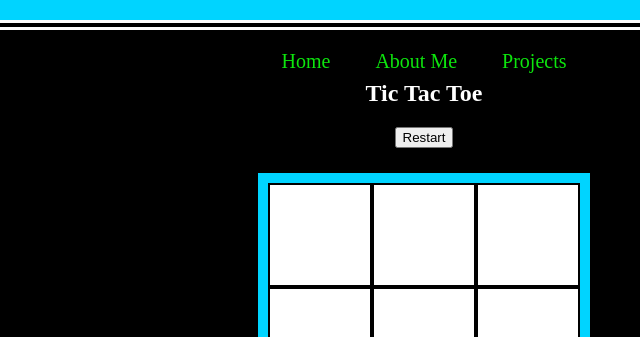
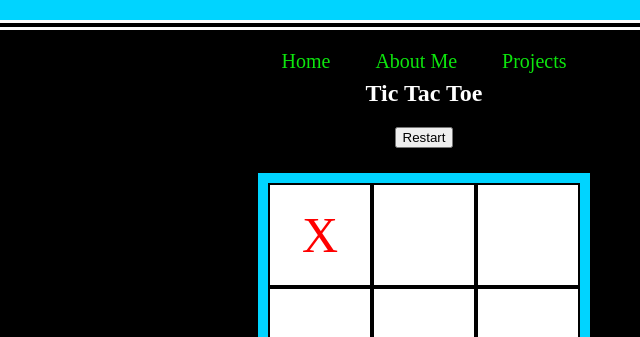
Before and after one commit to ChymeRu/ChymeRu.github.io, a plain HTML site: page TicTacToe.html in a window 1280 px wide. Both pictures are taken after a click on the element 536 px from the left and 234 px from the top of the page. Shown: the top 337 px of the page, 216-856 px from the left. Drawn offline with Linux system fonts and the light colour scheme.

Commit message:
FIXED TIC TAC TOE

```diff
--- a/TicTacToe.html
+++ b/TicTacToe.html
@@ -21,7 +21,8 @@
 				<div id="main">
 					<section>
 						<h1>Tic Tac Toe</h1>
-						<input type = "button" onclick="clearALL();" value="Restart"/>
+						<input type = "button" onclick="clearALL();" value="Restart">
+						<div id="winner"></div>
 						<div id="board">
 							<div id="r1c1" onclick="turn('r1c1');" class="box"></div>
 							<div id="r1c2" onclick="turn('r1c2');" class="box"></div>
--- a/TicTacToe.js
+++ b/TicTacToe.js
@@ -1,18 +1,25 @@
 //holds x or o
-var character = "<div class = 'oCSS'>X</div>";
+var character = "<div class = 'oCSS'>O</div>";
 
 //changes colors fo X's and O's
 
-}
+
 
 //handles X and O turns
 function turn(location) {
-	document.getElementById(location).innerHTML = character;
-	if(character == "<div class = 'oCSS'>O</div>"){
-		character = "<div class = 'xCSS'>X</div>";
-	}else{
-		character = "<div class = 'oCSS'>O</div>";
+	if(document.getElementById("winner").innerHTML == "WINNER!!!"){
+
 	}
+	else if(document.getElementById(location).innerHTML == ""){
+		if(character == "<div class = 'xCSS'>X</div>"){
+			character = "<div class = 'oCSS'>O</div>";
+		}else{
+			character = "<div class = 'xCSS'>X</div>";
+		}
+		document.getElementById(location).innerHTML = character;
+
+	}
+	checkWinner();
 
 }
 
@@ -29,3 +36,26 @@ function clearALL(){
 	document.getElementById("r3c3").innerHTML = "";
 
 }
+
+function checkWinner(winner){
+	var winner = "<div id = 'winner'>Winner</div>";
+	var r1c1 = document.getElementById("r1c1").innerHTML;
+	var r1c2 = document.getElementById("r1c2").innerHTML;
+	var r1c3 = document.getElementById("r1c3").innerHTML;
+	var r2c1 = document.getElementById("r2c1").innerHTML;
+	var r2c2 = document.getElementById("r2c2").innerHTML;
+	var r2c3 = document.getElementById("r2c3").innerHTML;
+	var r3c1 = document.getElementById("r3c1").innerHTML;
+	var r3c2 = document.getElementById("r3c2").innerHTML;
+	var r3c3 = document.getElementById("r3c3").innerHTML;
+	if(r1c1 == r1c2 && r1c1 == r1c3 && r1c1 != "" ||
+	 	r2c1 == r2c2 && r2c1 == r2c3 && r2c1 != "" ||
+	 	r3c1 == r3c2 && r3c1 == r3c3 && r3c1 != "" ||
+	 	r1c1 == r2c1 && r1c1 == r3c1 && r1c1 != "" ||
+	 	r1c2 == r2c2 && r1c2 == r3c2 && r1c2 != "" ||
+	 	r1c3 == r2c3 && r1c3 == r3c3 && r1c3 != "" ||
+		r1c1 == r2c2 && r1c1 == r3c3 && r1c1 != "" ||
+		r3c1 == r2c2 && r3c1 == r1c3 && r3c1 != ""){
+		document.getElementById("winner").innerHTML = "WINNER!!!";
+		}
+}
--- a/style.css
+++ b/style.css
@@ -94,6 +94,7 @@ ul{
 
 #magic8ball{
 	width:300px;
+	padding-top:30 px;
 }
 
 /* Below is the code for Tic Tac Toe */
@@ -109,6 +110,9 @@ ul{
 	margin-left:auto;
 	margin-right:auto;
 }
+#winner{
+	font-size:50px;
+}
 
 .box{
 	width:100px;
@@ -120,9 +124,10 @@ ul{
 	vertical-align:middle;
 	line-height:100px;
 	font-size:50px;
+	color:#00d4ff;
 }
 .oCSS{
-	color:#00d4ff;
+	color:blue;
 }
 .xCSS{
 	color:red;
```
